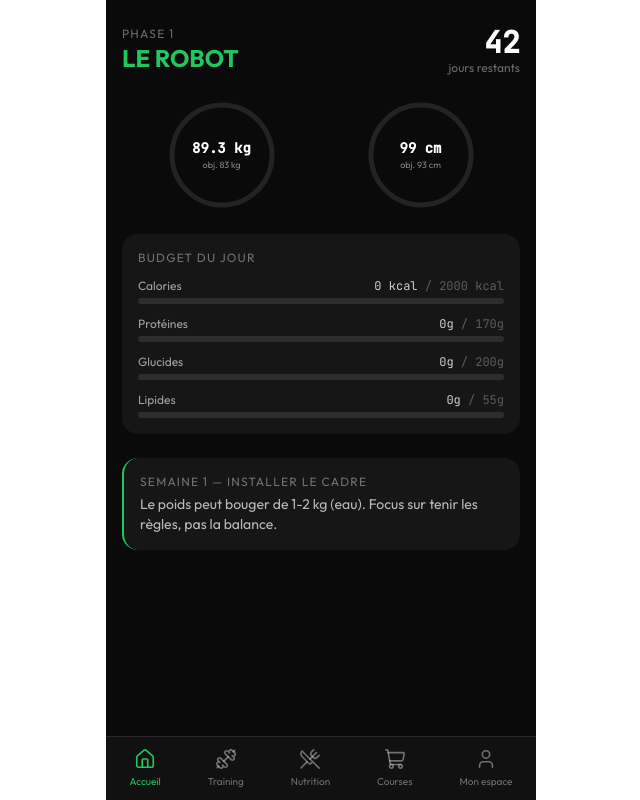
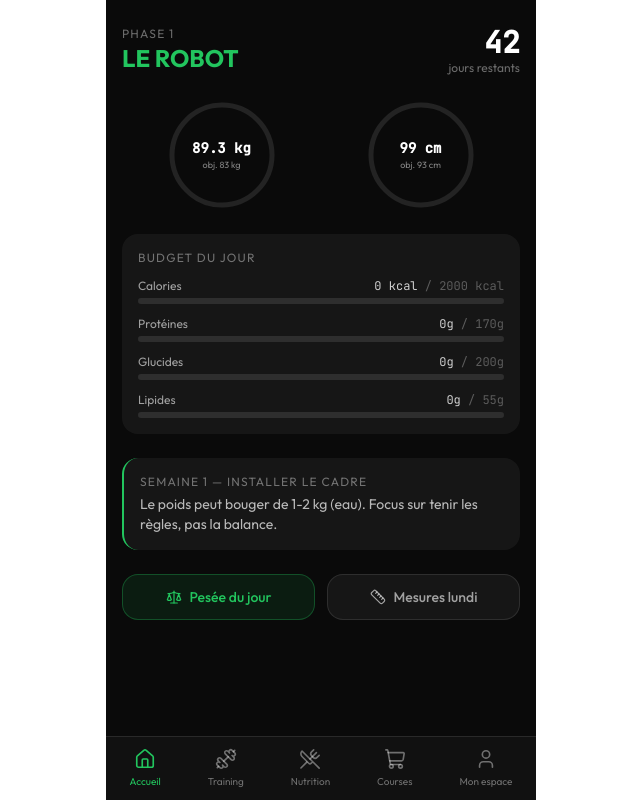
Before and after one commit to anthonynezali/an-sante, a React (Vite) app: page / in a window 1280 px wide. Shown: the whole page, without its empty margins (319-959 px from the left). Built offline with nearby package versions, Linux system fonts and the light colour scheme.

Commit message:
dashboard : boutons pesée et mesures

```diff
--- a/src/tabs/Dashboard.tsx
+++ b/src/tabs/Dashboard.tsx
@@ -6,6 +6,7 @@ import { PHASES, MILESTONES } from '../lib/constants'
 import { progressPercent, weeksSince } from '../lib/utils'
 import ProgressRing from '../components/ProgressRing'
 import MacroBar from '../components/MacroBar'
+import { Scale, Ruler } from 'lucide-react'
 
 // Date de début du programme (à mettre à jour quand tu démarres)
 const PROGRAM_START = '2026-04-06'
@@ -77,6 +78,17 @@ export default function Dashboard() {
         <p className="text-sm text-white/70">{milestone?.desc}</p>
       </div>
 
+    {/* ── BOUTONS ACTIONS ── */}
+    <div className="flex gap-3">
+        <button className="flex-1 flex items-center justify-center gap-2 bg-accent/10 border border-accent/30 text-accent rounded-2xl py-3 text-sm font-medium active:scale-95 transition-transform">
+          <Scale size={16} strokeWidth={1.8} />
+          Pesée du jour
+        </button>
+        <button className="flex-1 flex items-center justify-center gap-2 bg-white/5 border border-white/10 text-white/60 rounded-2xl py-3 text-sm font-medium active:scale-95 transition-transform">
+          <Ruler size={16} strokeWidth={1.8} />
+          Mesures lundi
+        </button>
+      </div>
     </div>
   )
 }
```
